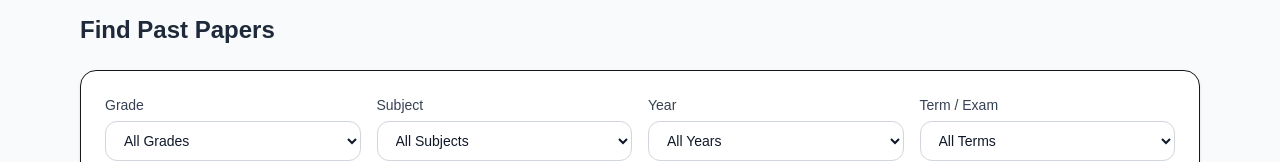
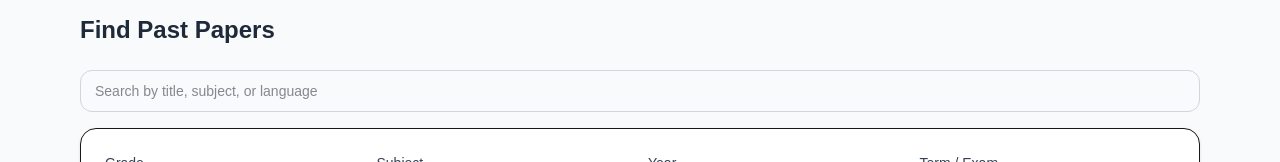
Before and after one commit to KamoheloMokgothu/examvault, a Next.js app: page / in a window 1280 px wide. Shown: the part 475-637 px from the top of the page. Built offline with nearby package versions, Linux system fonts and the light colour scheme; no server answers; the database is empty.

Commit message:
Add search

```diff
--- a/src/app/page.tsx
+++ b/src/app/page.tsx
@@ -24,6 +24,7 @@ export default function Home() {
   const [subject, setSubject] = useState("");
   const [year, setYear] = useState("");
   const [term, setTerm] = useState("");
+  const [query, setQuery] = useState("");
 
   // Fetch papers from Supabase
   useEffect(() => {
@@ -57,12 +58,18 @@ export default function Home() {
     setSubject("");
     setYear("");
     setTerm("");
+    setQuery("");
   };
 
-  const hasActiveFilters = grade || subject || year || term;
+  const hasActiveFilters = grade || subject || year || term || query;
 
   const visible = useMemo(() => {
-    const copy = [...papers];
+    const q = query.trim().toLowerCase();
+    const filtered = papers.filter((paper) => {
+      if (!q) return true;
+      return `${paper.title} ${paper.subject} ${paper.language}`.toLowerCase().includes(q);
+    });
+    const copy = [...filtered];
     if (sort === "year-desc") copy.sort((a, b) => Number(b.year) - Number(a.year));
     else if (sort === "year-asc") copy.sort((a, b) => Number(a.year) - Number(b.year));
     else if (sort === "grade-desc") copy.sort((a, b) => Number(b.grade) - Number(a.grade));
@@ -70,7 +77,7 @@ export default function Home() {
     else if (sort === "language") copy.sort((a, b) => a.language.localeCompare(b.language));
     else copy.sort((a, b) => b.id - a.id);
     return copy;
-  }, [papers, sort]);
+  }, [papers, sort, query]);
 
   return (
     <main className="min-h-screen bg-gray-50 flex flex-col">
@@ -129,6 +136,13 @@ export default function Home() {
             </button>
           )}
         </div>
+
+        <input
+  value={query}
+  onChange={(e) => setQuery(e.target.value)}
+  placeholder="Search by title, subject, or language"
+  className="w-full border border-gray-300 rounded-xl px-3.5 py-2.5 text-sm text-gray-900 mb-4 focus:outline-none focus:ring-2 focus:ring-blue-500 focus:border-transparent"
+/>
 
         {/* Filters */}
         <div className="bg-white p-5 md:p-6 rounded-2xl shadow-sm border mb-8">
```
